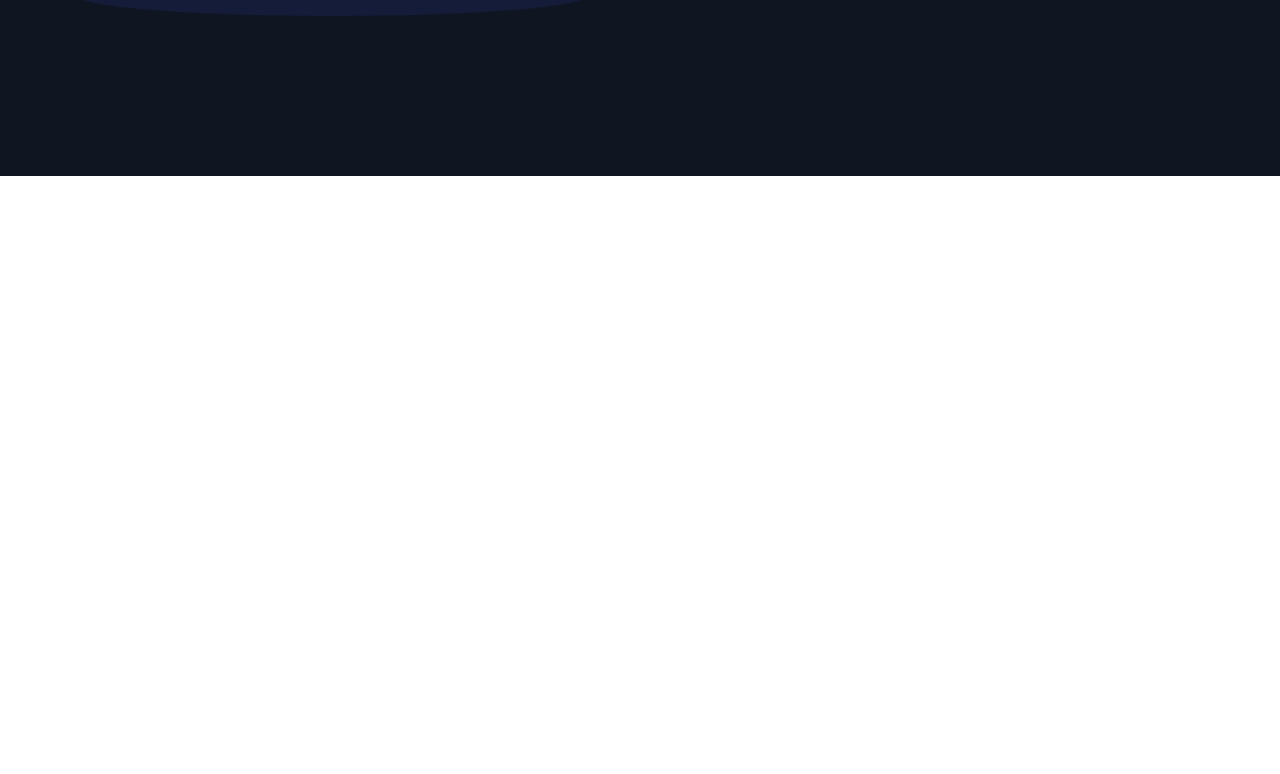
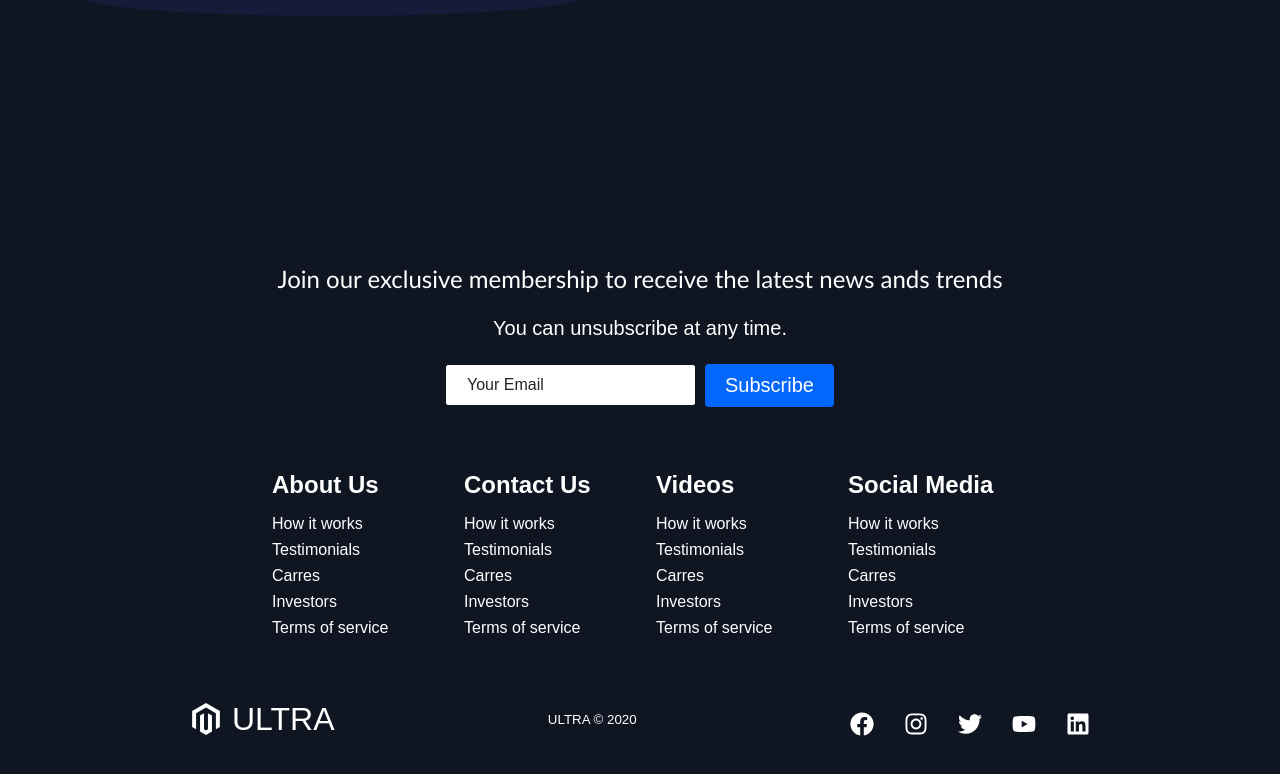
Before and after one commit to Breno44/Website-Ultra, a React (Create React App) app: page / in a window 1280 px wide. Shown: the part 2913-3687 px from the top of the page. Before the commit the page ends 3089 px from the top, so only its background shows below. Built offline with nearby package versions, Linux system fonts and the light colour scheme.

Commit message:
feat:add footer

```diff
--- a/src/App.js
+++ b/src/App.js
@@ -3,6 +3,7 @@
 import { BrowserRouter as Router, Switch, Route } from "react-router-dom";
 import Navbar from "./components/Navbar";
 import Home from "./pages/HomePage/Home";
+import Footer from "./components/Footer";
 
 const App = () => {
   return (
@@ -12,6 +13,7 @@
       <Switch>
         <Route path="/" exact component={Home} />
       </Switch>
+      <Footer />
     </Router>
   );
 };
--- /dev/null
+++ b/src/components/Footer/index.elements.js
@@ -0,0 +1,165 @@
+import styled from "styled-components";
+import { Link } from "react-router-dom";
+import { FaMagento } from "react-icons/fa";
+
+export const FooterContainer = styled.div`
+  background-color: #101522;
+  padding: 4rem 0 2rem 0;
+  display: flex;
+  flex-direction: column;
+  justify-content: center;
+  align-items: center;
+`;
+
+export const FooterSubscription = styled.section`
+  display: flex;
+  flex-direction: column;
+  justify-content: center;
+  align-items: center;
+  text-align: center;
+  margin-bottom: 24px;
+  padding: 24px;
+  color: #fff;
+`;
+
+export const FooterSubHeading = styled.p`
+  font-family: "Trebuchet MS", "Lucida Sans Unicode", "Lucida Grande", "Lucida Sans", Arial, sans-serif;
+  margin-bottom: 24px;
+  font-size: 24px;
+`;
+
+export const FooterSubText = styled.p`
+  margin-bottom: 24px;
+  font-size: 20px;
+`;
+
+export const Form = styled.form`
+  display: flex;
+  justify-content: center;
+  align-items: center;
+
+  @media screen and (max-width: 820px) {
+    flex-direction: column;
+    width: 80%;
+  }
+`;
+
+export const FormInput = styled.input`
+  padding: 10px 20px;
+  border-radius: 2px;
+  margin-right: 10px;
+  outline: none;
+  border: none;
+  font-size: 16px;
+  border: 1px solid #fff;
+
+  &::placeholder {
+    color: #242424;
+  }
+
+  @media screen and (max-width: 820px) {
+    width: 100%;
+    margin: 0 0 16px 0;
+  }
+`;
+
+export const FooterLinksContainer = styled.div`
+  width: 100%;
+  max-width: 1000px;
+  display: flex;
+  justify-content: center;
+
+  @media screen and (max-width: 820px) {
+    padding-top: 32px;
+  }
+`;
+
+export const FooterLinksWrapper = styled.div`
+  display: flex;
+
+  @media screen and (max-width: 820px) {
+    flex-direction: column;
+  }
+`;
+
+export const FooterLinksItems = styled.div`
+  display: flex;
+  flex-direction: column;
+  align-items: flex-start;
+  margin: 16px;
+  text-align: left;
+  width: 160px;
+  box-sizing: border-box;
+  color: #fff;
+
+  @media screen and (max-width: 420px) {
+    margin: 0;
+    padding: 10px;
+    width: 100%;
+  }
+`;
+
+export const FooterLinkTitle = styled.h2`
+  margin-bottom: 16px;
+`;
+
+export const FooterLink = styled(Link)`
+  color: #fff;
+  text-decoration: none;
+  margin-bottom: 0.5rem;
+
+  &:hover {
+    color: #0467fb;
+    transition: ease-in-out 0.3s;
+  }
+`;
+
+export const SocialMedia = styled.section`
+  max-width: 1000px;
+  width: 100%;
+`;
+
+export const SocialMediaWrap = styled.div`
+  display: flex;
+  justify-content: space-between;
+  align-items: center;
+  width: 90%;
+  max-width: 1000px;
+  margin: 40px auto 0 auto;
+
+  @media screen and (max-width: 820px) {
+    flex-direction: column;
+  }
+`;
+
+export const SocialLogo = styled(Link)`
+  color: #fff;
+  justify-self: start;
+  cursor: pointer;
+  text-decoration: none;
+  font-size: 2rem;
+  display: flex;
+  align-items: center;
+  margin-bottom: 16px;
+`;
+
+export const SocialIcon = styled(FaMagento)`
+  margin-right: 10px;
+`;
+
+export const WebsiteRights = styled.small`
+  color: #fff;
+  margin-bottom: 16px;
+`;
+
+export const SocialIcons = styled.div`
+  display: flex;
+  justify-content: space-between;
+  align-items: center;
+  width: 240px;
+`;
+
+export const SocialIconLink = styled.a`
+  color: #fff;
+  font-size: 24px;
+`;
--- /dev/null
+++ b/src/components/Footer/index.js
@@ -0,0 +1,104 @@
+import React from "react";
+import { Button } from "../../globalStyles";
+import { FaFacebook, FaTwitter, FaInstagram, FaYoutube, FaLinkedin } from "react-icons/fa";
+import {
+  FooterContainer,
+  FooterSubscription,
+  FooterSubHeading,
+  FooterSubText,
+  Form,
+  FormInput,
+  FooterLinksContainer,
+  FooterLinksWrapper,
+  FooterLinksItems,
+  FooterLinkTitle,
+  FooterLink,
+  SocialMedia,
+  SocialMediaWrap,
+  SocialLogo,
+  SocialIcon,
+  WebsiteRights,
+  SocialIcons,
+  SocialIconLink,
+} from "./index.elements";
+
+const Footer = () => {
+  return (
+    <FooterContainer>
+      <FooterSubscription>
+        <FooterSubHeading>Join our exclusive membership to receive the latest news ands trends</FooterSubHeading>
+        <FooterSubText>You can unsubscribe at any time.</FooterSubText>
+        <Form>
+          <FormInput name="email" type="email" placeholder="Your Email" />
+          <Button fontBig>Subscribe</Button>
+        </Form>
+      </FooterSubscription>
+      <FooterLinksContainer>
+        <FooterLinksWrapper>
+          <FooterLinksItems>
+            <FooterLinkTitle>About Us</FooterLinkTitle>
+            <FooterLink to="/sign-up">How it works</FooterLink>
+            <FooterLink to="/sign-up">Testimonials</FooterLink>
+            <FooterLink to="/sign-up">Carres</FooterLink>
+            <FooterLink to="/sign-up">Investors</FooterLink>
+            <FooterLink to="/sign-up">Terms of service</FooterLink>
+          </FooterLinksItems>
+          <FooterLinksItems>
+            <FooterLinkTitle>Contact Us</FooterLinkTitle>
+            <FooterLink to="/sign-up">How it works</FooterLink>
+            <FooterLink to="/sign-up">Testimonials</FooterLink>
+            <FooterLink to="/sign-up">Carres</FooterLink>
+            <FooterLink to="/sign-up">Investors</FooterLink>
+            <FooterLink to="/sign-up">Terms of service</FooterLink>
+          </FooterLinksItems>
+        </FooterLinksWrapper>
+        <FooterLinksWrapper>
+          <FooterLinksItems>
+            <FooterLinkTitle>Videos</FooterLinkTitle>
+            <FooterLink to="/sign-up">How it works</FooterLink>
+            <FooterLink to="/sign-up">Testimonials</FooterLink>
+            <FooterLink to="/sign-up">Carres</FooterLink>
+            <FooterLink to="/sign-up">Investors</FooterLink>
+            <FooterLink to="/sign-up">Terms of service</FooterLink>
+          </FooterLinksItems>
+          <FooterLinksItems>
+            <FooterLinkTitle>Social Media</FooterLinkTitle>
+            <FooterLink to="/sign-up">How it works</FooterLink>
+            <FooterLink to="/sign-up">Testimonials</FooterLink>
+            <FooterLink to="/sign-up">Carres</FooterLink>
+            <FooterLink to="/sign-up">Investors</FooterLink>
+            <FooterLink to="/sign-up">Terms of service</FooterLink>
+          </FooterLinksItems>
+        </FooterLinksWrapper>
+      </FooterLinksContainer>
+      <SocialMedia>
+        <SocialMediaWrap>
+          <SocialLogo>
+            <SocialIcon />
+            ULTRA
+          </SocialLogo>
+          <WebsiteRights>ULTRA &copy; 2020</WebsiteRights>
+          <SocialIcons>
+            <SocialIconLink href="/" target="_blank" aria-label="Facebook">
+              <FaFacebook />
+            </SocialIconLink>
+            <SocialIconLink href="/" target="_blank" aria-label="Instagram">
+              <FaInstagram />
+            </SocialIconLink>
+            <SocialIconLink href="/" target="_blank" aria-label="Twitter">
+              <FaTwitter />
+            </SocialIconLink>
+            <SocialIconLink href="/" target="_blank" aria-label="Youtube">
+              <FaYoutube />
+            </SocialIconLink>
+            <SocialIconLink href="/" target="_blank" aria-label="Linkedin">
+              <FaLinkedin />
+            </SocialIconLink>
+          </SocialIcons>
+        </SocialMediaWrap>
+      </SocialMedia>
+    </FooterContainer>
+  );
+};
+
+export default Footer;
--- a/src/components/index.js
+++ b/src/components/index.js
@@ -1,2 +1,3 @@
 export { default as Navbar } from "./Navbar/index";
 export { default as InfoSection } from "./InfoSection/index";
+export { default as Footer } from "./Footer/index";
```
